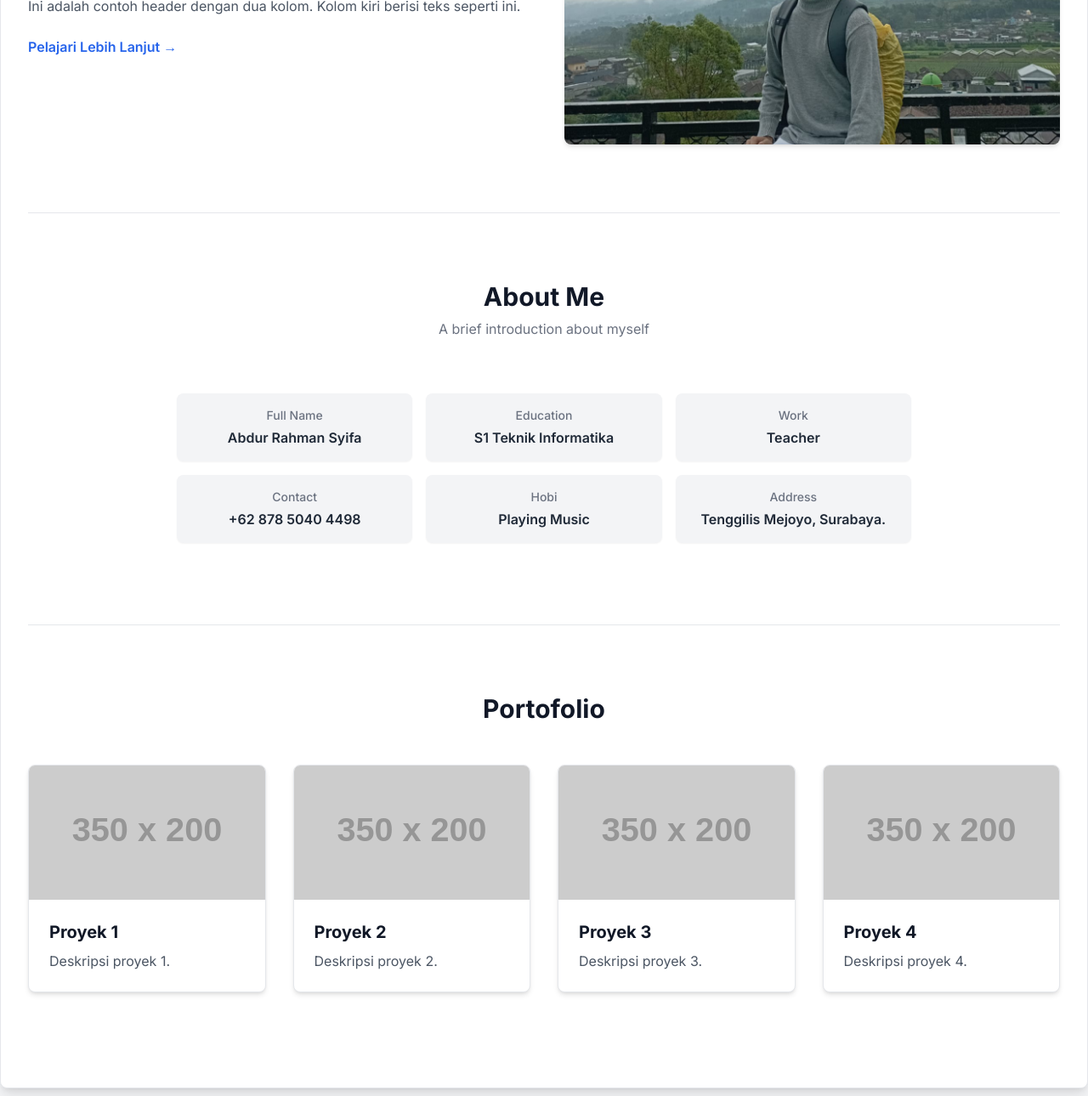
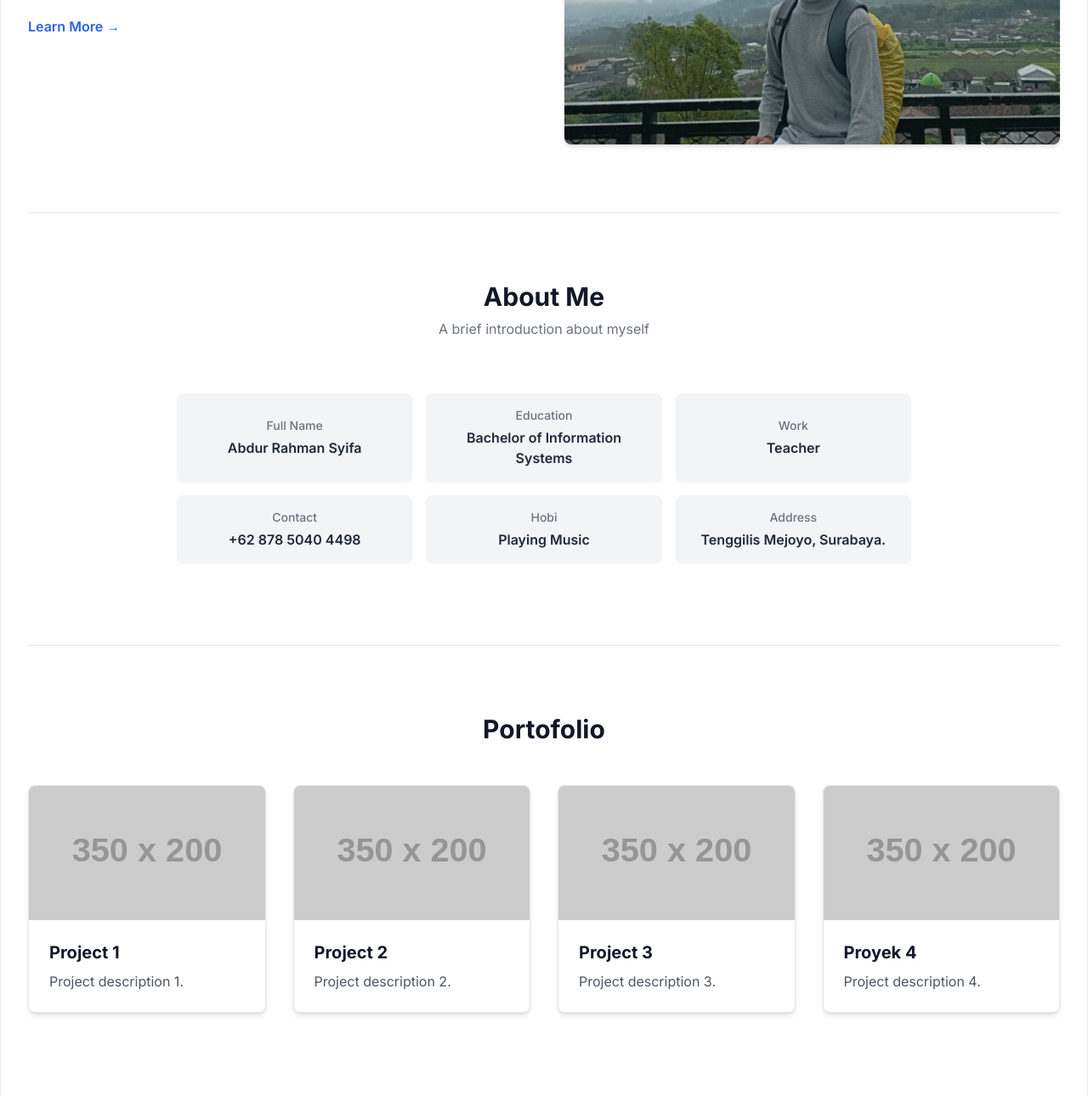
Before and after one commit to ARSy-77/Code-2, a plain HTML site: page index.html in a window 1280 px wide. Shown: the part 413-1703 px from the top of the page at 85% size. Drawn offline with nearby package versions, Linux system fonts and the light colour scheme; placeholder pictures from the web are drawn by us.

Commit message:
Ganti Bahasa

```diff
--- a/index.html
+++ b/index.html
@@ -24,7 +24,7 @@
 
         <!-- Header dan Navigasi -->
         <header class="flex justify-between items-center pb-4 border-b border-gray-200">
-            <h1 class="text-2xl font-bold text-gray-900">Brand</h1>
+            <h1 class="text-2xl font-bold text-gray-900">Personal Branding</h1>
             <nav class="hidden md:flex space-x-6">
                 <a href="#header" class="text-gray-600 hover:text-blue-600 transition duration-300">Header</a>
                 <a href="#about" class="text-gray-600 hover:text-blue-600 transition duration-300">Biodata</a>
@@ -38,12 +38,12 @@
                 <div class="grid md:grid-cols-2 gap-12 items-center">
                     <!-- Kolom Teks -->
                     <div class="text-center md:text-left">
-                        <h2 class="text-4xl md:text-5xl font-bold text-gray-900 mb-4">Selamat Datang di Website Saya</h2>
+                        <h2 class="text-4xl md:text-5xl font-bold text-gray-900 mb-4">Welcome to my Website</h2>
                         <p class="text-gray-600 mb-6">
-                            Ini adalah contoh header dengan dua kolom. Kolom kiri berisi teks seperti ini.
+                            Here you will find a complete overview of my skills and experience.
                         </p>
                         <a href="#" class="text-blue-600 font-semibold hover:underline">
-                            Pelajari Lebih Lanjut &rarr;
+                            Learn More &rarr;
                         </a>
                     </div>
                     <!-- Kolom Gambar -->
@@ -69,7 +69,7 @@
                             </td>
                             <td class="bg-gray-100 p-4 rounded-lg shadow-sm text-center font-medium text-gray-700">
                                 <div class="font-medium text-gray-500 text-sm">Education</div>
-                                <div class="font-semibold text-gray-800 mt-1">S1 Teknik Informatika</div>
+                                <div class="font-semibold text-gray-800 mt-1">Bachelor of Information Systems</div>
                             </td>
                             <td class="bg-gray-100 p-4 rounded-lg shadow-sm text-center font-medium text-gray-700">
                                 <div class="font-medium text-gray-500 text-sm">Work</div>
@@ -106,8 +106,8 @@
                     <div class="bg-white border border-gray-200 rounded-lg shadow-md overflow-hidden text-left">
                         <img src="https://placehold.co/350x200/e2e8f0/cbd5e0?text=350x200" alt="Placeholder proyek 1" class="w-full h-auto">
                         <div class="p-6">
-                            <h3 class="font-bold text-xl mb-2 text-gray-900">Proyek 1</h3>
-                            <p class="text-gray-600">Deskripsi proyek 1.</p>
+                            <h3 class="font-bold text-xl mb-2 text-gray-900">Project 1</h3>
+                            <p class="text-gray-600">Project description 1.</p>
                         </div>
                     </div>
 
@@ -115,8 +115,8 @@
                     <div class="bg-white border border-gray-200 rounded-lg shadow-md overflow-hidden text-left">
                         <img src="https://placehold.co/350x200/e2e8f0/cbd5e0?text=350x200" alt="Placeholder proyek 2" class="w-full h-auto">
                         <div class="p-6">
-                            <h3 class="font-bold text-xl mb-2 text-gray-900">Proyek 2</h3>
-                            <p class="text-gray-600">Deskripsi proyek 2.</p>
+                            <h3 class="font-bold text-xl mb-2 text-gray-900">Project  2</h3>
+                            <p class="text-gray-600">Project description 2.</p>
                         </div>
                     </div>
 
@@ -124,8 +124,8 @@
                     <div class="bg-white border border-gray-200 rounded-lg shadow-md overflow-hidden text-left">
                         <img src="https://placehold.co/350x200/e2e8f0/cbd5e0?text=350x200" alt="Placeholder proyek 3" class="w-full h-auto">
                         <div class="p-6">
-                            <h3 class="font-bold text-xl mb-2 text-gray-900">Proyek 3</h3>
-                            <p class="text-gray-600">Deskripsi proyek 3.</p>
+                            <h3 class="font-bold text-xl mb-2 text-gray-900">Project  3</h3>
+                            <p class="text-gray-600">Project description 3.</p>
                         </div>
                     </div>
 
@@ -134,7 +134,7 @@
                         <img src="https://placehold.co/350x200/e2e8f0/cbd5e0?text=350x200" alt="Placeholder proyek 4" class="w-full h-auto">
                         <div class="p-6">
                             <h3 class="font-bold text-xl mb-2 text-gray-900">Proyek 4</h3>
-                            <p class="text-gray-600">Deskripsi proyek 4.</p>
+                            <p class="text-gray-600">Project description 4.</p>
                         </div>
                     </div>
 
```
